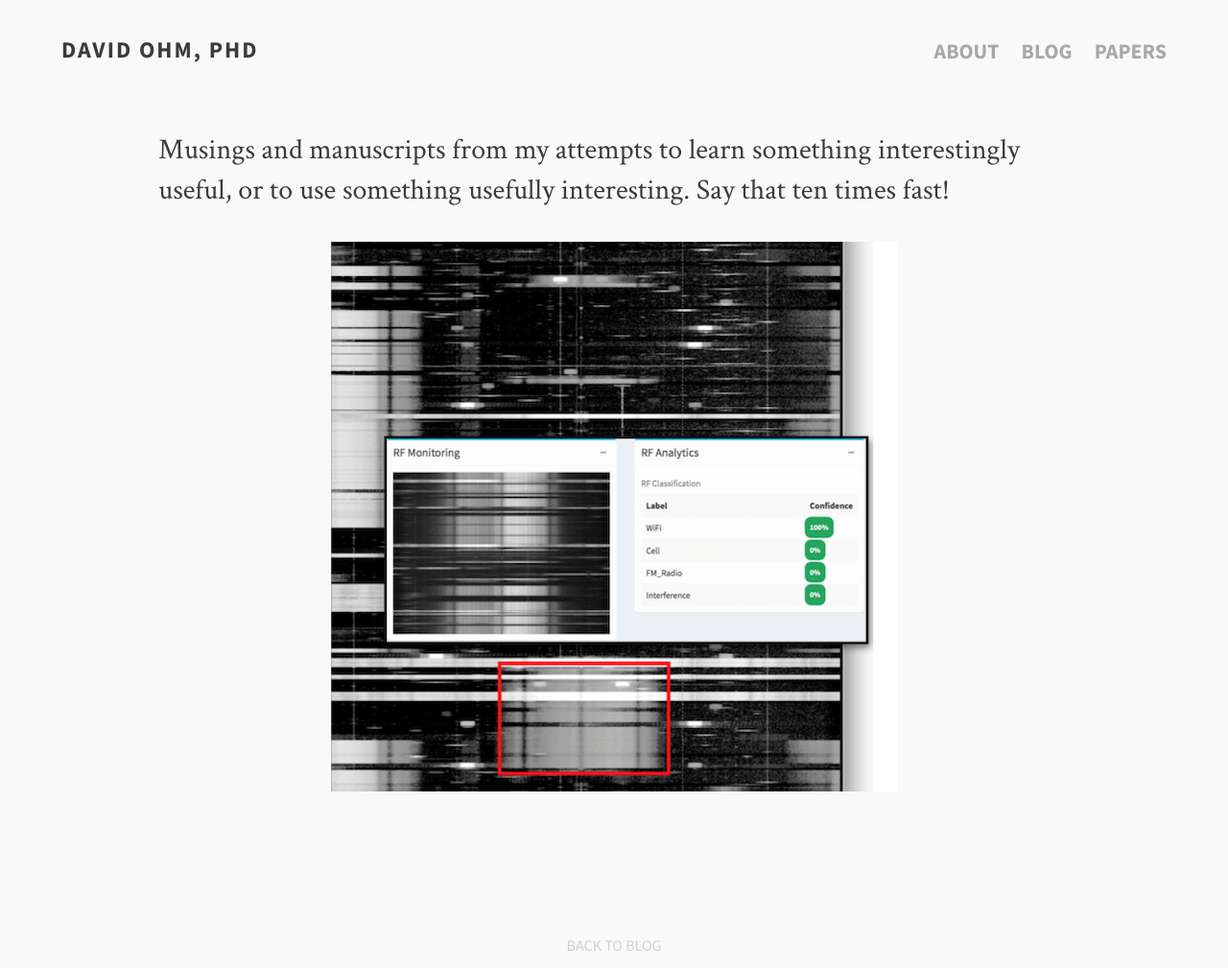
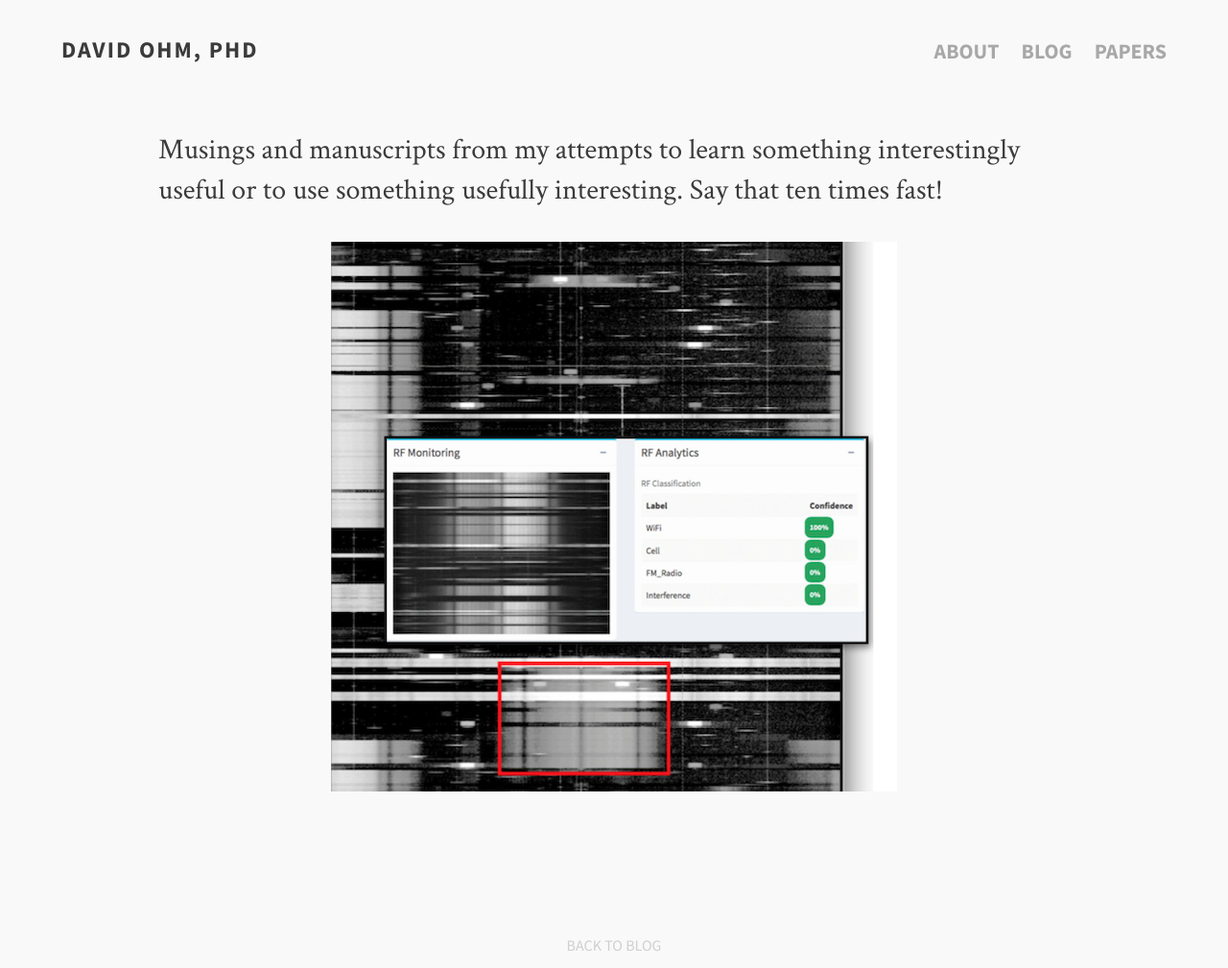
Before and after one commit to ohmdsp/ohmdsp.github.io, a Jekyll site: the page built from index.md, in a window 1280 px wide. Shown: the whole page at 96% size. Built offline with Jekyll 4.4.1, drawn with Linux system fonts in a browser that asks for light colours; nearby versions of some CDN libraries; a script that is not in the unit is left out; comment, search, counter and statistics services are not loaded.

Commit message:
correction

```diff
--- a/_layouts/home.html
+++ b/_layouts/home.html
@@ -3,7 +3,7 @@
     <div id='bump'>
         <section class="article archive">
           <article class="archive-wrap">
-            <p class="intro">Musings and manuscripts from my attempts to learn something interestingly useful, or to use something usefully interesting. Say that ten times fast!  </p>
+            <p class="intro">Musings and manuscripts from my attempts to learn something interestingly useful or to use something usefully interesting. Say that ten times fast!  </p>
             <figure><center><img src="/images/rfml.png" /></center></figure>
             <br>
           </article>
```
